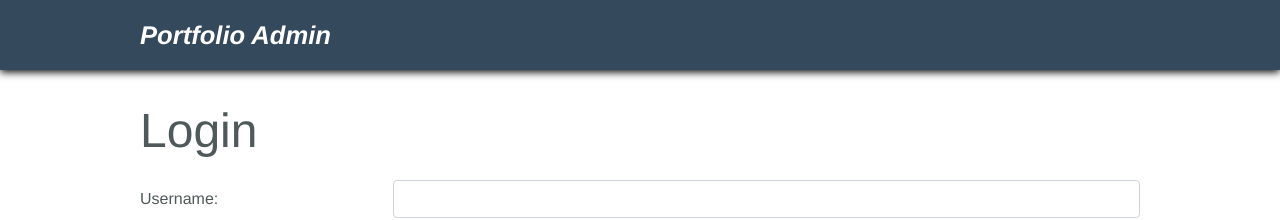
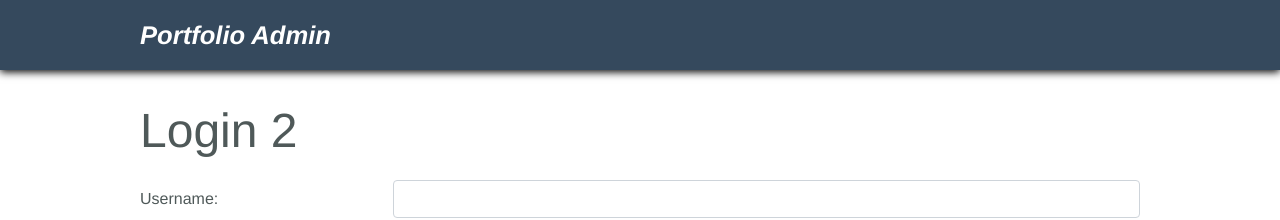
Before and after one commit to meshu-dev/portfolio-admin, a Vue app: page /login in a window 1280 px wide. Shown: the top 220 px of the page. Built offline with nearby package versions, Linux system fonts and the light colour scheme; no server answers.

Commit message:
Live test

```diff
--- a/src/views/Login.vue
+++ b/src/views/Login.vue
@@ -1,7 +1,7 @@
 <template>
   <div>
     <div id="page-header">
-      <h1>Login</h1>
+      <h1>Login 2</h1>
     </div>
     <p>{{ user.error }}</p>
     <b-form @submit.prevent="login">
```
